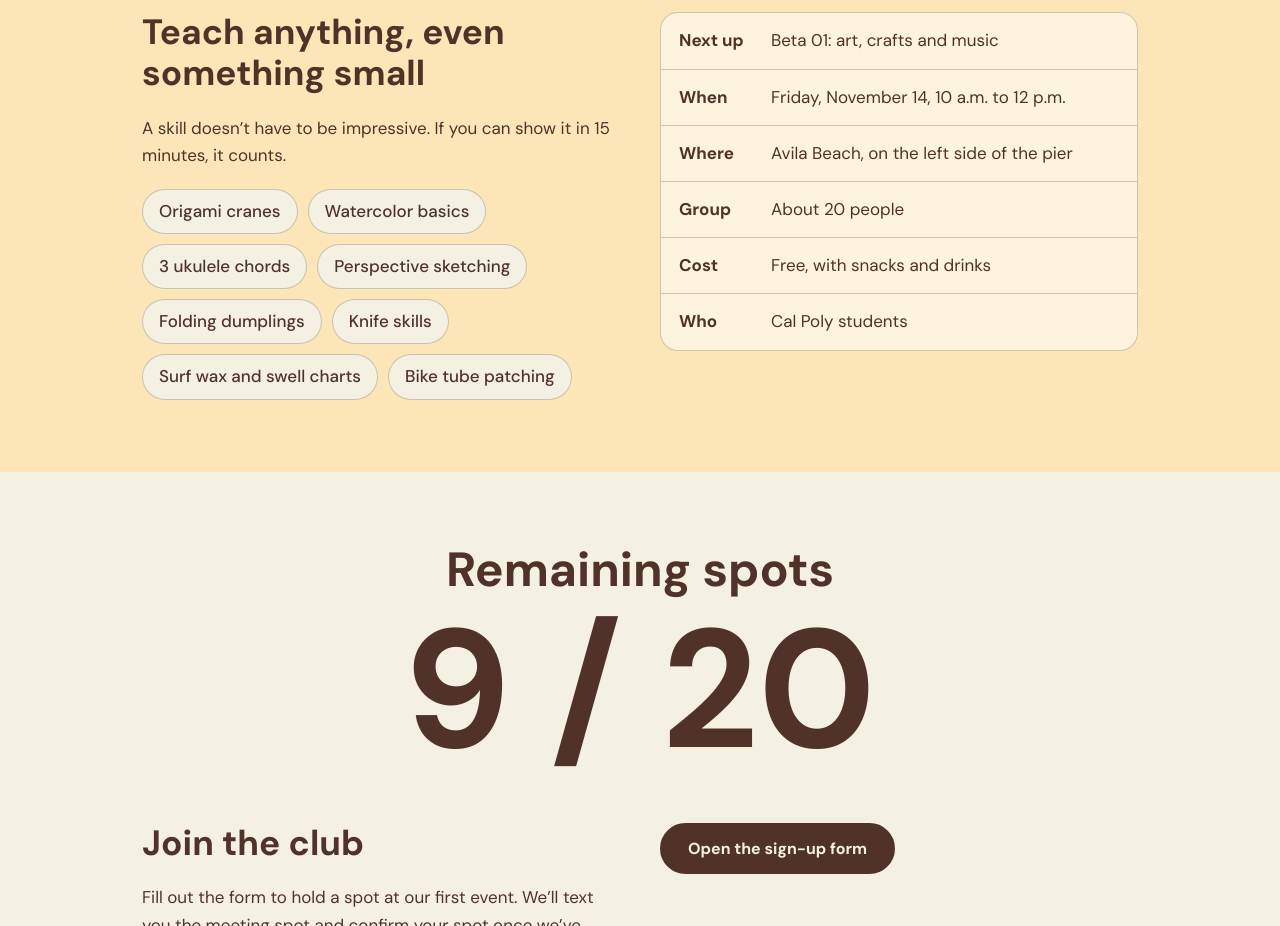
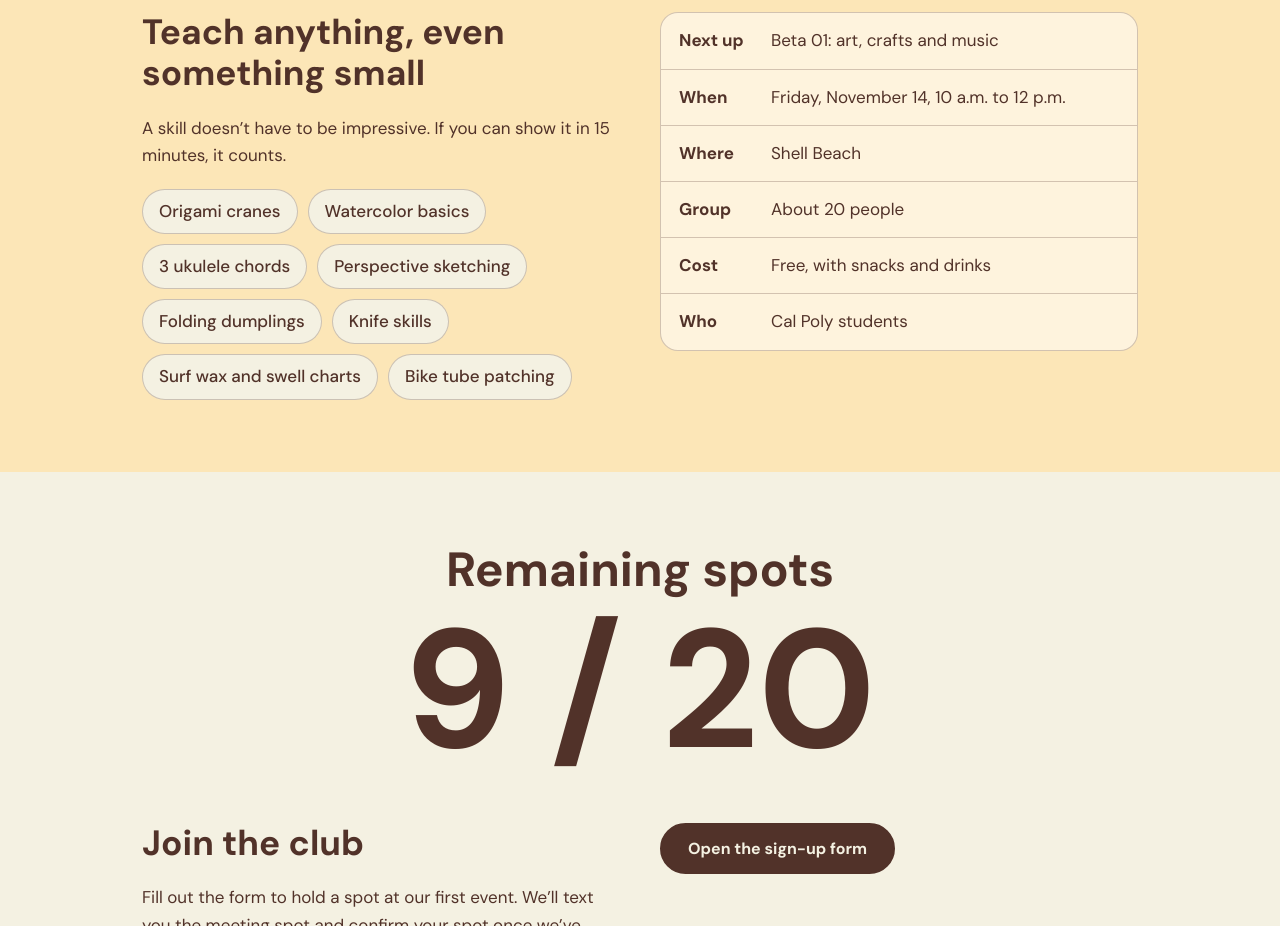
Before and after one commit to ingoodcompanyclub/ingoodcompany, a plain HTML site: page index.html in a window 1280 px wide. Shown: the part 1360-2286 px from the top of the page. Drawn offline with Linux system fonts and the light colour scheme; a web font is replaced by a local one.

Commit message:
Update index.html

```diff
--- a/index.html
+++ b/index.html
@@ -116,7 +116,7 @@ footer .logo{font-size:1.6rem}
 <ul class="facts" style="color:#513229;background:#fff8">
 <li><b>Next up</b>Beta 01: art, crafts and music</li>
 <li><b>When</b>Friday, November 14, 10 a.m. to 12 p.m.</li>
-<li><b>Where</b>Avila Beach, on the left side of the pier</li>
+<li><b>Where</b>Shell Beach</li>
 <li><b>Group</b>About 20 people</li>
 <li><b>Cost</b>Free, with snacks and drinks</li>
 <li><b>Who</b>Cal Poly students</li>
```
